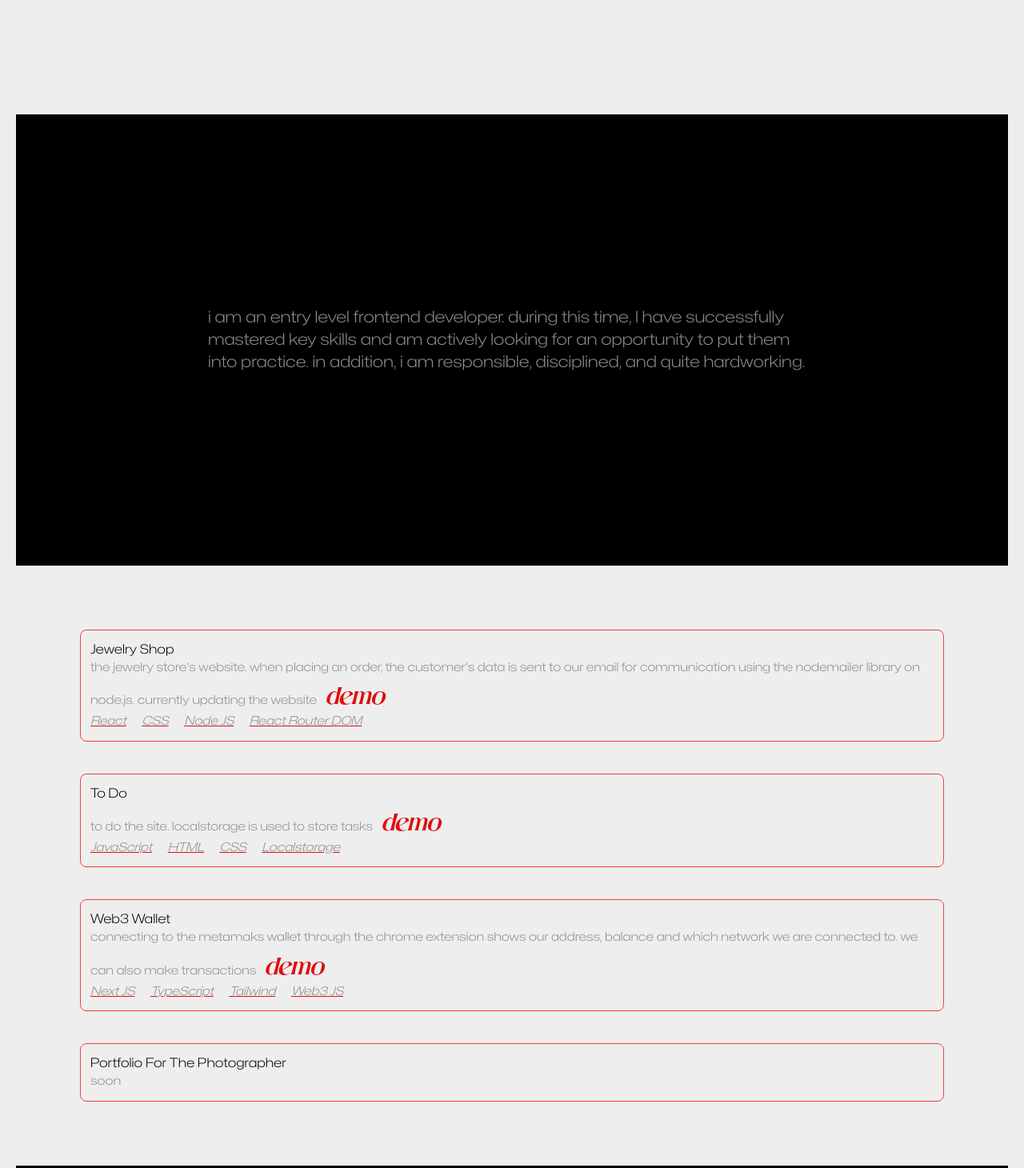
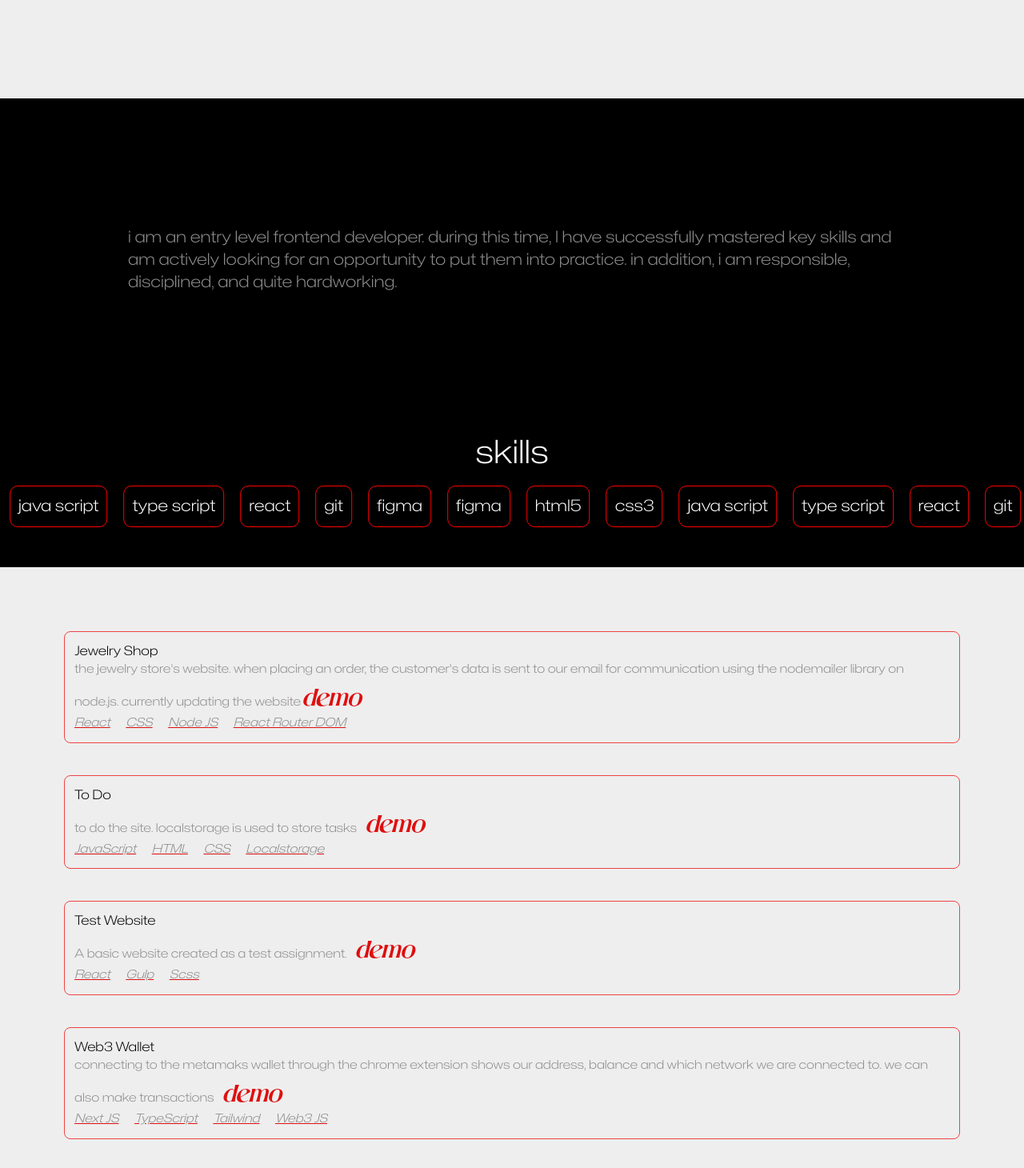
Before and after one commit to ppweraq/portfolio, a React (Create React App) app: page / in a window 1280 px wide. Shown: the part 860-2320 px from the top of the page at 80% size. Built offline with nearby package versions, Linux system fonts and the light colour scheme; a web font is replaced by a local one.

Commit message:
update pages

```diff
--- a/package.json
+++ b/package.json
@@ -10,6 +10,7 @@
     "postcss": "^8.4.38",
     "react": "^18.2.0",
     "react-dom": "^18.2.0",
+    "react-fast-marquee": "^1.6.4",
     "react-scripts": "5.0.1",
     "tailwind": "^4.0.0",
     "tailwindcss": "^3.4.3",
--- a/public/index.html
+++ b/public/index.html
@@ -9,7 +9,7 @@
       name="description"
       content="My personal portfolio"
     />
-    <title>Sakhaya</title>
+    <title>Stepanova Sakhaya</title>
     <link rel="icon" href="./img/icon.ico" type="image/x-icon">
   </head>
   <body>
--- a/src/App.css
+++ b/src/App.css
@@ -23,6 +23,9 @@
   padding: 0;
 }
 
+html {
+  scroll-behavior: smooth;
+}
 
 body {
   background: rgb(238, 238, 238);
--- a/src/App.js
+++ b/src/App.js
@@ -1,26 +1,16 @@
-import './App.css';
-import About from './pages/About';
-import Contact from './pages/Contact';
-import Project from './pages/Project';
+import "./App.css";
+import About from "./pages/About/About";
+import Contact from "./pages/Contact/Contact";
+import Main from "./pages/Main/Main";
+import Project from "./pages/Project/Project";
 
 function App() {
   return (
-    <div className='m-5'>
-      <div className='py-80'>
-        <main className='flex flex-col justify-center items-center'>
-          <h1>Stepanova Sakhaaya</h1>
-          <p>frontend dev</p>
-          <nav className='mt-10 flex gap-5'>
-            <a href='#about'>about</a>
-            <a href='#project'>project</a>
-            <a href='#contact'>contact</a>
-          </nav>
-        </main>
-
-      </div>
-        <About/>
-        <Project/>
-        <Contact/>
+    <div>
+      <Main />
+      <About />
+      <Project />
+      <Contact />
     </div>
   );
 }
--- a/src/pages/About.jsx
+++ /dev/null
@@ -1,16 +0,0 @@
-import React from "react";
-
-const About = () => {
-  return (
-    <div id="about" className="mt-40 bg-black">
-      <p className="p-60 text-xl">
-        i am an entry level frontend developer. during this time, I have
-        successfully mastered key skills and am actively looking for an
-        opportunity to put them into practice. in addition, i am responsible,
-        disciplined, and quite hardworking.
-      </p>
-    </div>
-  );
-};
-
-export default About;
--- /dev/null
+++ b/src/pages/About/About.css
@@ -0,0 +1,22 @@
+.about-skills {
+    color: #fff;
+    padding: 10px;
+}
+.about-skills h2 {
+    font-size: 40px;
+    text-align: center;
+}
+.about-skills__items {
+    padding-bottom: 50px;
+}
+
+.skill-item {
+    color: #fff;
+
+    font-size: 20px;
+    padding: 10px;
+    margin-right: 20px;
+    border: 1px solid red;
+    border-radius: 10px;
+
+}
--- /dev/null
+++ b/src/pages/About/About.jsx
@@ -0,0 +1,39 @@
+import React from "react";
+import Marquee from "react-fast-marquee";
+import './About.css'
+
+const About = () => {
+  return (
+    <div id="about" className="mt-40 bg-black">
+      <p className="p-40 text-xl">
+        i am an entry level frontend developer. during this time, I have
+        successfully mastered key skills and am actively looking for an
+        opportunity to put them into practice. in addition, i am responsible,
+        disciplined, and quite hardworking.
+      </p>
+      <div className="about-skills">
+        <h2>skills</h2>
+      </div>
+        <div className="about-skills__items">
+          <Marquee  speed={30} pauseOnHover={true} autoFill={true}>
+
+          <div className="skill-item">html5</div>
+          <div className="skill-item">css3</div>
+          <div className="skill-item">java script</div>
+          <div className="skill-item">type script</div>
+          <div className="skill-item">react</div>
+          <div className="skill-item">git</div>
+          <div className="skill-item">figma</div>
+          <div className="skill-item">figma</div>
+
+
+
+
+
+          </Marquee>
+        </div>
+    </div>
+  );
+};
+
+export default About;
--- a/src/pages/Contact.jsx
+++ b/src/pages/Contact/Contact.jsx
@@ -2,7 +2,7 @@ import React from "react";
 
 const Contact = () => {
   return (
-    <div id="contact" className="flex flex-col items-center bg-black text-white">
+    <div id="contact" className=" p-20 flex flex-col items-center bg-black text-white">
       <div className="text-xl">
         Find me on my social
       </div>
@@ -12,11 +12,6 @@ const Contact = () => {
         <a href="https://github.com/ppweraq">github</a>
         <a href="saakhaaya1234@gmail.com">gmail</a>
         <a href="https://drive.google.com/file/d/1xiW2gEYKazn018dw4Jm_gO3YJUWvHUFL/view?usp=sharing">CV</a>
-
-
-
-
-
     </div>
   );
 };
--- /dev/null
+++ b/src/pages/Main/Main.jsx
@@ -0,0 +1,19 @@
+import React from "react";
+
+const Main = () => {
+  return (
+    <div className="py-80">
+      <main className="flex flex-col justify-center items-center">
+        <h1>Stepanova Sakhaaya</h1>
+        <p>frontend dev</p>
+        <nav className="mt-10 flex gap-5">
+          <a href="#about">about</a>
+          <a href="#project">project</a>
+          <a href="#contact">contact</a>
+        </nav>
+      </main>
+    </div>
+  );
+};
+
+export default Main;
--- a/src/pages/Project.jsx
+++ b/src/pages/Project/Project.jsx
@@ -11,7 +11,6 @@ const Project = () => {
             data is sent to our email for communication using the nodemailer
             library on node.js. currently updating the website
             <a class="demo" href="https://jewelry-testapp.netlify.app/ ">
-              {" "}
               demo
             </a>
             <br />
@@ -40,6 +39,22 @@ const Project = () => {
         </article>
       </div>
       <div className=" mt-10 border border-red-500 rounded-lg p-3">
+        <h3>Test Website</h3>
+        <article>
+          <p>
+          A basic website created as a test assignment.
+            <a class="demo" href="https://ppweraq.github.io/testWeb/">
+              {" "}
+              demo
+            </a>
+            <br />
+            <em className="mr-4">React</em>{" "}
+            <em className="mr-4">Gulp</em>{" "}
+            <em className="mr-4">Scss</em>
+          </p>
+        </article>
+      </div>
+      <div className=" mt-10 border border-red-500 rounded-lg p-3">
         <h3>Web3 Wallet</h3>
         <article>
           <p>
@@ -57,22 +72,14 @@ const Project = () => {
           </p>
         </article>
       </div>
-      <div className=" mt-10 border border-red-500 rounded-lg p-3">
+      {/* <div className=" mt-10 border border-red-500 rounded-lg p-3">
         <h3>Portfolio For The Photographer</h3>
         <article>
           <p>
             soon
-            {/* <a class="demo" href="">
-              {" "}
-              demo
-            </a>
-            <br />
-            <em className="mr-4">Next JS</em>{" "}
-            <em className="mr-4">TypeScript</em>{" "}
-            <em className="mr-4">Tailwind</em> <em className="mr-4">Web3 JS</em> */}
           </p>
         </article>
-      </div>
+      </div> */}
     </div>
   );
 };
```
Also changed, not shown: 1 other file (tests, documents, lock files or other folders).
